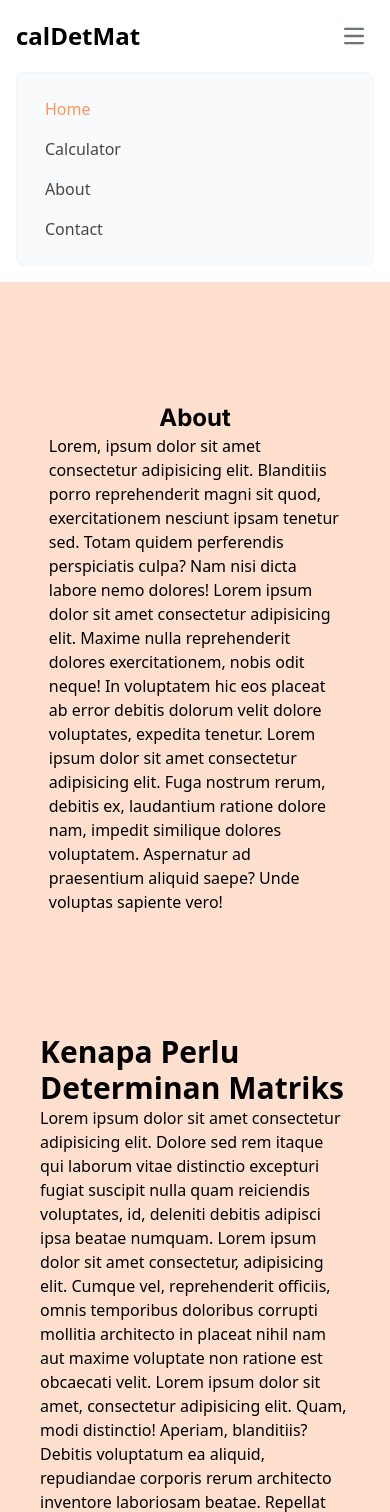
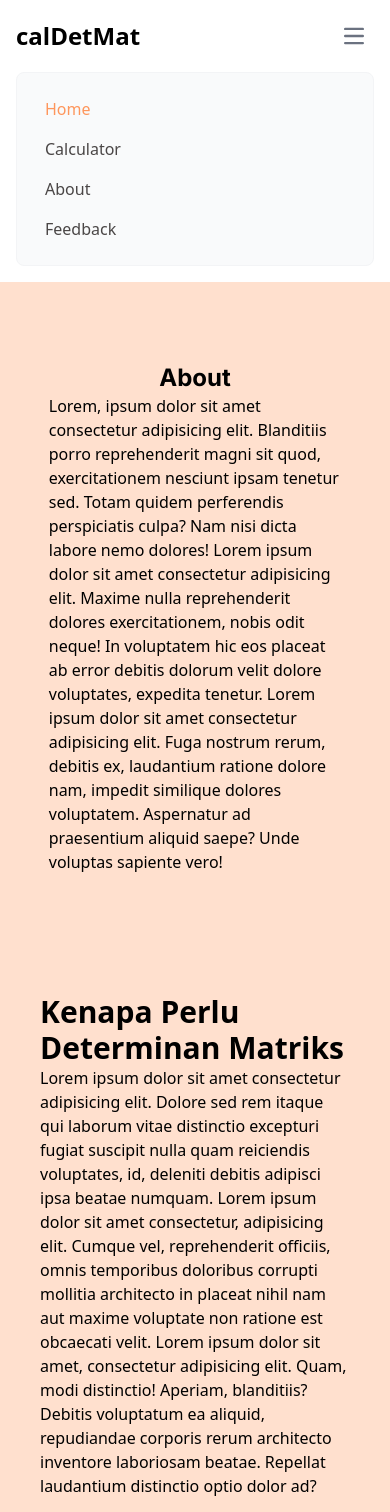
Before and after one commit to severusDude/kalkulator-determinan-matriks, a Django app: page / in a window 390 px wide, after a click on "Open main menu". Shown: the top 1512 px of the page. Run offline with Django 5.2, Linux system fonts and the light colour scheme; some libraries are stand-ins or nearby versions.

Commit message:
delete container

```diff
--- a/kaldetmat/core/templates/core/base.html
+++ b/kaldetmat/core/templates/core/base.html
@@ -47,16 +47,16 @@
             <a href="#about" class="block py-2 px-3 rounded hover:bg-gray-100 md:hover:bg-transparent md:border-0  md:p-0 dark:text-white md:dark:hover:text-blue-500 dark:hover:bg-gray-700 dark:hover:text-white md:dark:hover:bg-transparent">About</a>
           </li>
           <li>
-            <a href="#" class="block py-2 px-3  rounded hover:bg-gray-100 md:hover:bg-transparent md:border-0  md:p-0 dark:text-white md:dark:hover:text-blue-500 dark:hover:bg-gray-700 dark:hover:text-white md:dark:hover:bg-transparent">Contact</a>
+            <a href="#feedback" class="block py-2 px-3  rounded hover:bg-gray-100 md:hover:bg-transparent md:border-0  md:p-0 dark:text-white md:dark:hover:text-blue-500 dark:hover:bg-gray-700 dark:hover:text-white md:dark:hover:bg-transparent">Feedback</a>
           </li>
         </ul>
       </div>
     </div>
   </nav>
 
-    <div class="md:container mx-auto flex-1 py-10">
-      {% block content %}
-      {% endblock content %}
+    <div>
+    {% block content %}
+    {% endblock content %}
     </div>
 
     <!-- start footer -->
@@ -74,6 +74,7 @@
     <!-- end footer -->
 
   <script src="https://cdnjs.cloudflare.com/ajax/libs/flowbite/2.3.0/flowbite.min.js"></script>
+  <!-- <script src="https://code.jquery.com/jquery-3.7.1.min.js" integrity="sha256-/JqT3SQfawRcv/BIHPThkBvs0OEvtFFmqPF/lYI/Cxo=" crossorigin="anonymous"></script> -->
 
   </body>
   </html>
```
